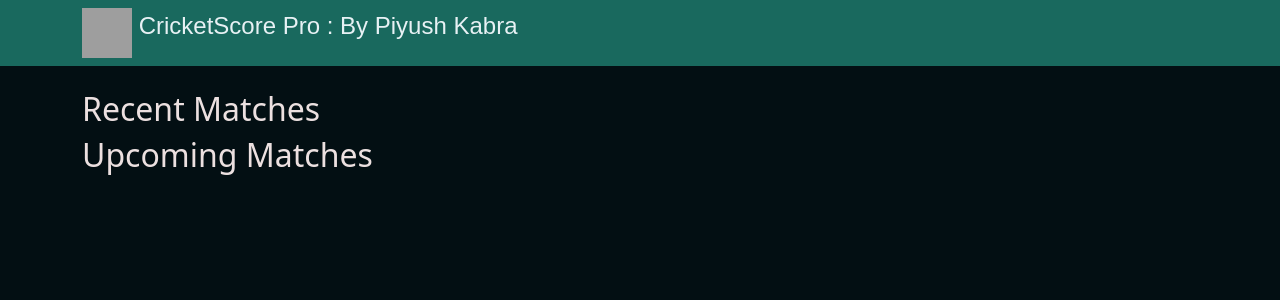
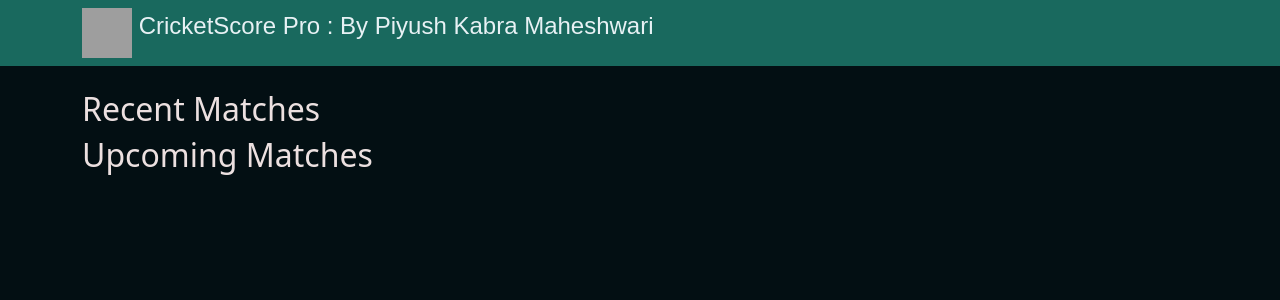
Before and after one commit to KabraJiii/flask_app_CICD, a Flask app: page / in a window 1280 px wide. Shown: the top 300 px of the page. Run offline with Flask 2, Linux system fonts and the light colour scheme; data that the repository does not hold is empty; grey boxes are pictures that could not be loaded.

Commit message:
index updated

```diff
--- a/templates/index.html
+++ b/templates/index.html
@@ -43,7 +43,7 @@
     <div class="top-bar">
         <div class="container">
             <img src="https://storage.googleapis.com/bkt-static-tt/logo.png" width="50" height="50" class="d-inline-block align-top" alt="">
-            CricketScore Pro : By Piyush Kabra
+            CricketScore Pro : By Piyush Kabra Maheshwari
         </div>
     </div>
     <!-- <nav class="navbar navbar-fixed-top navbar-expand-lg navbar-dark bg-primary">
```
